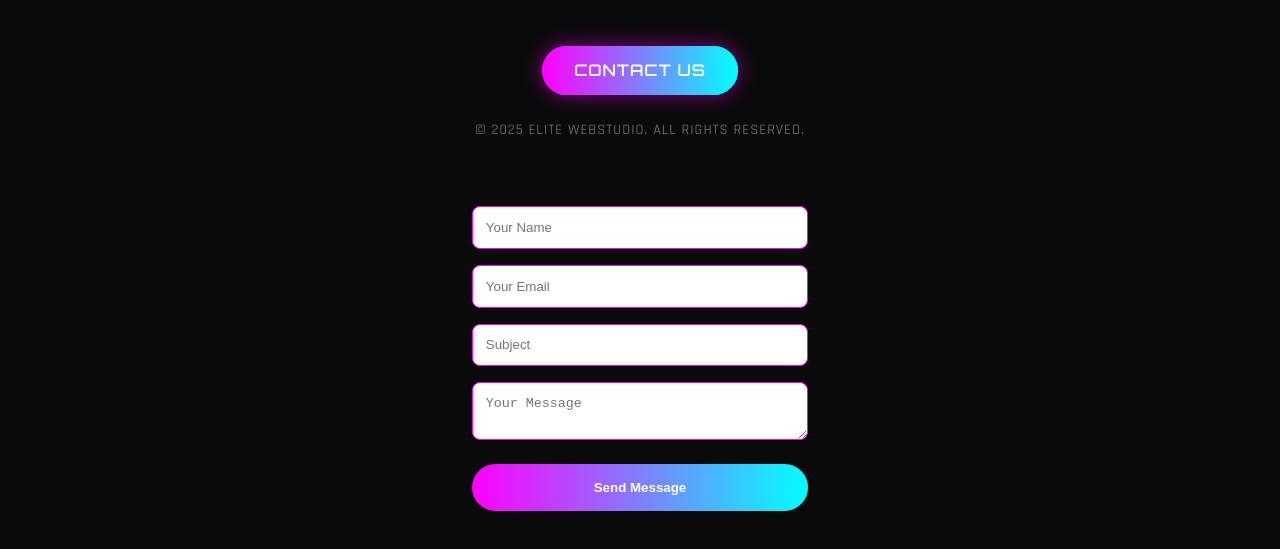
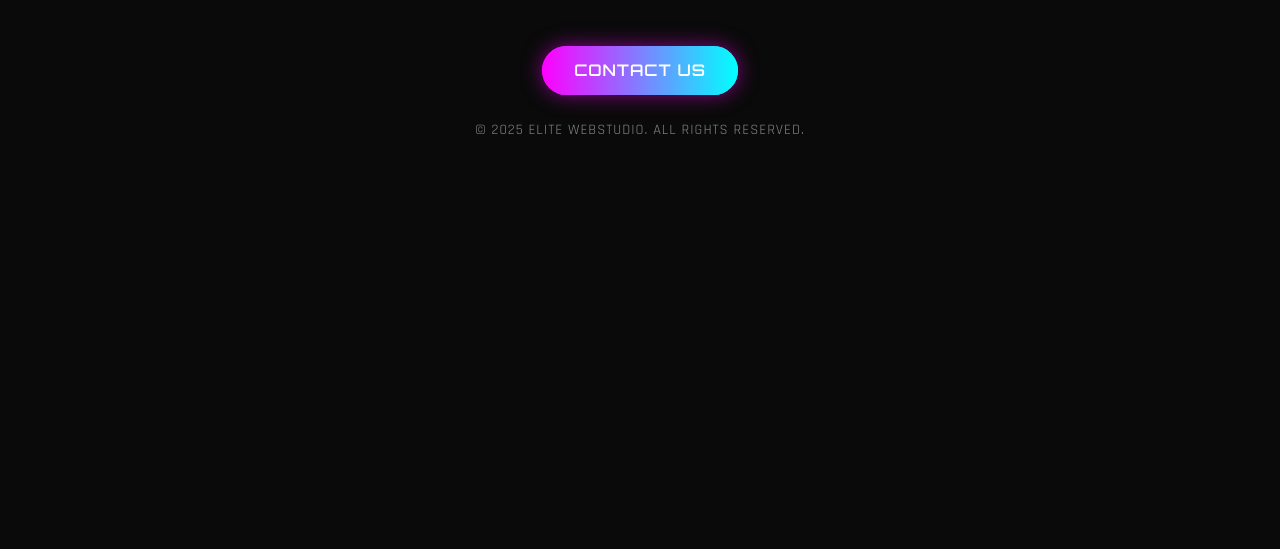
Before and after one commit to HSF237/elitewebstudio, a plain HTML site: page portfolio.html in a window 1280 px wide. Shown: the part 3084-3633 px from the top of the page. After the commit the page ends 3274 px from the top, so only its background shows below. Drawn offline with Linux system fonts and the light colour scheme.

Commit message:
Update portfolio.html

```diff
--- a/portfolio.html
+++ b/portfolio.html
@@ -1059,17 +1059,6 @@
             <a href="contact.html" class="btn btn-primary" style="margin-top:1.5rem;">Contact Us</a>
             <p class="footer-text" style="margin-top:1.5rem;">&copy; 2025 Elite Webstudio. All rights reserved.</p>
         </div>
-
-        <!-- Contact Section -->
-        <section class="contact">
-          <form id="contact-form" style="max-width:400px;margin:2rem auto 0;background:rgba(10,10,10,0.7);padding:2rem;border-radius:15px;">
-            <input type="text" id="name" placeholder="Your Name" required style="width:100%;margin-bottom:1rem;padding:0.8rem;border-radius:8px;border:1px solid #ff00ff;">
-            <input type="email" id="email" placeholder="Your Email" required style="width:100%;margin-bottom:1rem;padding:0.8rem;border-radius:8px;border:1px solid #ff00ff;">
-            <input type="text" id="subject" placeholder="Subject" required style="width:100%;margin-bottom:1rem;padding:0.8rem;border-radius:8px;border:1px solid #ff00ff;">
-            <textarea id="message" placeholder="Your Message" required style="width:100%;margin-bottom:1rem;padding:0.8rem;border-radius:8px;border:1px solid #ff00ff;"></textarea>
-            <button type="submit" style="width:100%;padding:1rem;border-radius:50px;background:linear-gradient(90deg,#ff00ff,#00ffff);color:#fff;font-weight:700;border:none;">Send Message</button>
-          </form>
-        </section>
     </footer>
 
     <!-- Lightbox -->
@@ -1267,4 +1256,5 @@ window.addEventListener('load', () => {
 });
     </script>
 </body>
+
 </html>
```
